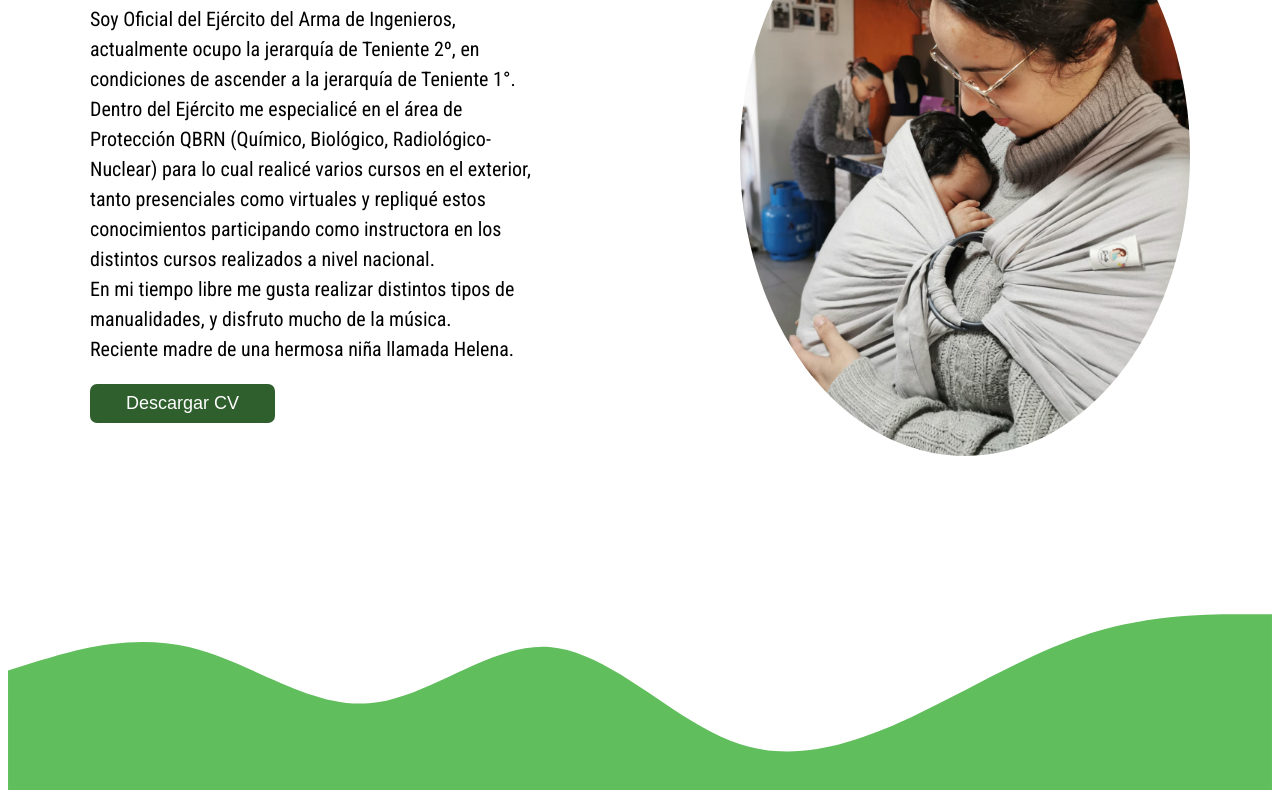
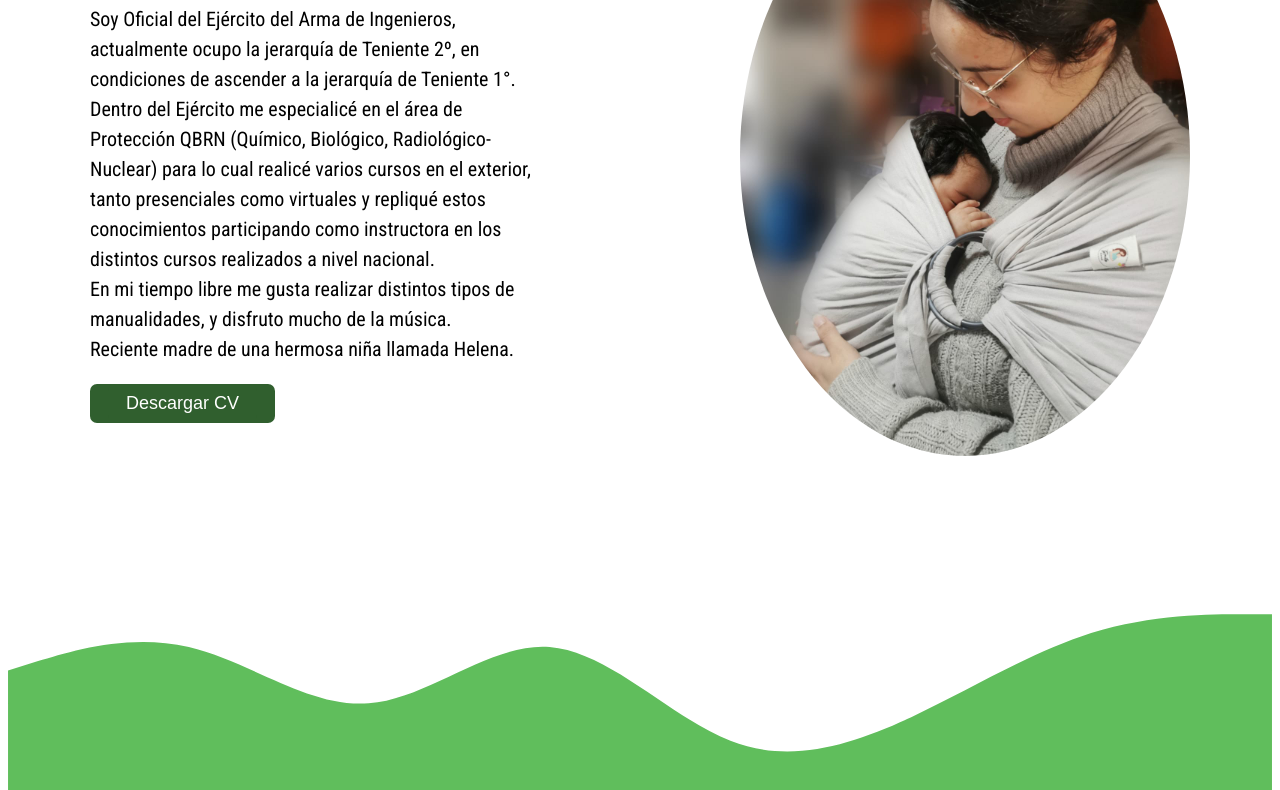
Before and after one commit to jsandoval97/jsandoval97.github.io, a plain HTML site: page index.html in a window 1280 px wide. Shown: the part 297-1087 px from the top of the page. Drawn offline with Linux system fonts and the light colour scheme.

Commit message:
photo change

```diff
--- a/index.html
+++ b/index.html
@@ -62,7 +62,7 @@
                 </button>
             </div>
             <div class="profile-img-section">
-                <img class="profile-img" src="/img/profile-img.jpeg" alt="madre e hija">
+                <img class="profile-img" src="/img/profile-img-2.jpeg" alt="madre e hija">
             </div>
         </section>
     </div>
```
Also changed, not shown: img/profile-img-2.jpeg (added).
